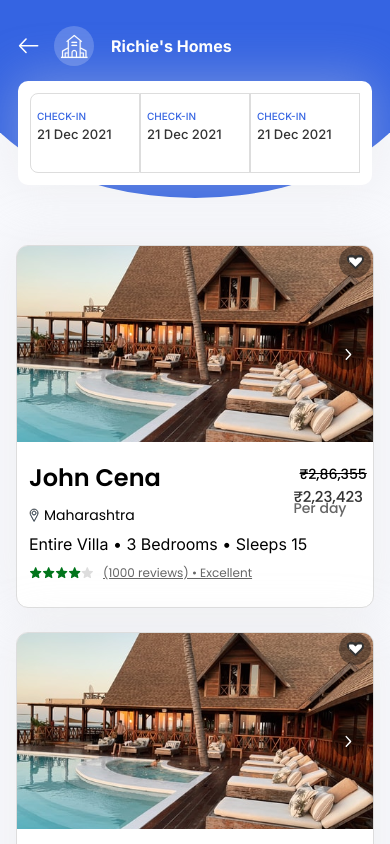
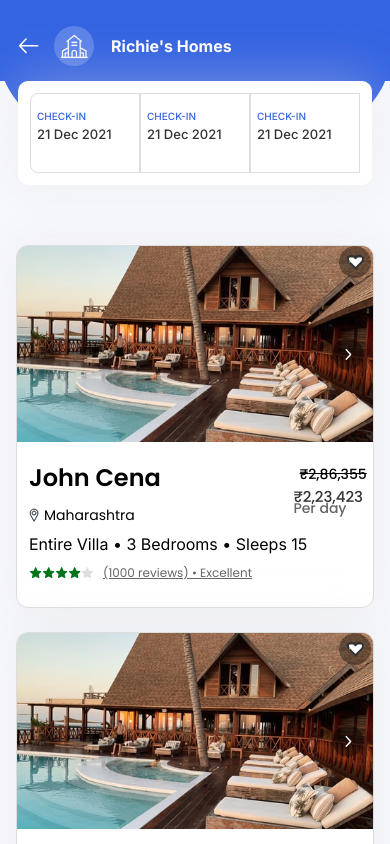
Before and after one commit to karanjoshi1206/saffronStays, a React (Create React App) app: page / in a window 390 px wide. Shown: the top 844 px of the page. Built offline with nearby package versions, Linux system fonts and the light colour scheme.

Commit message:
minor fixes

```diff
--- a/src/App.scss
+++ b/src/App.scss
@@ -99,5 +99,6 @@
 		left: 0;
 		z-index: -1;
 		width: 100%;
+		height: 170px;
 	}
 }
```
